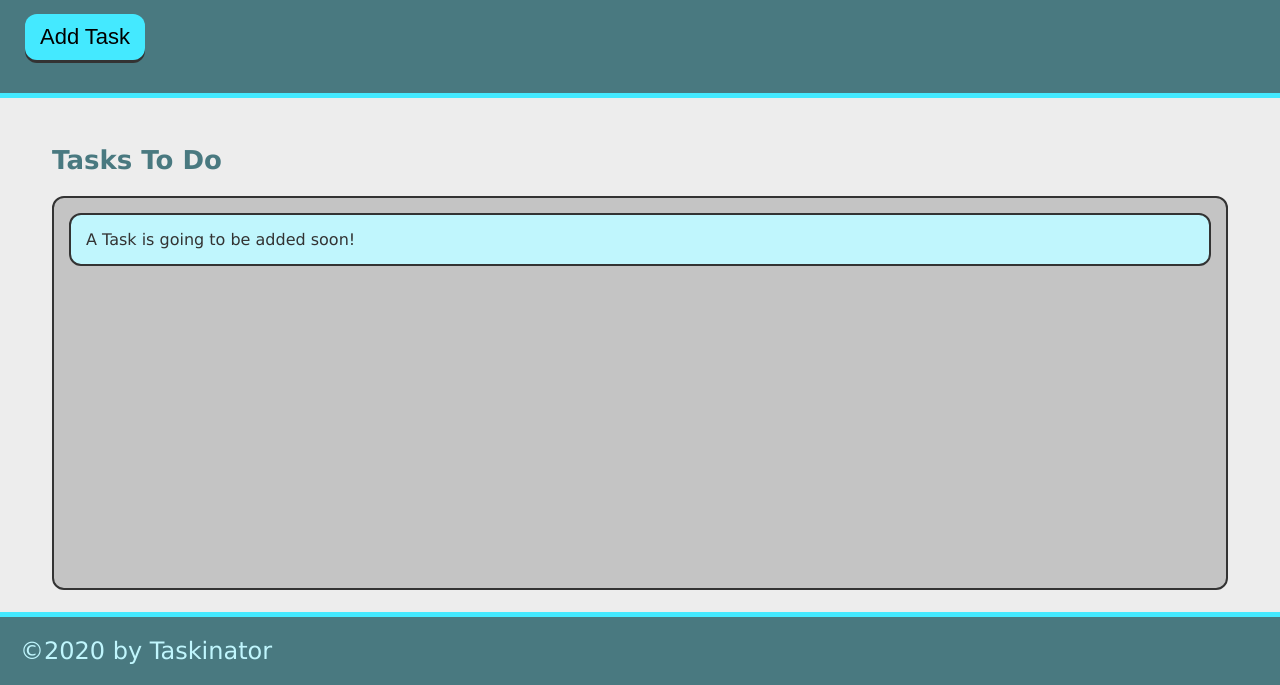
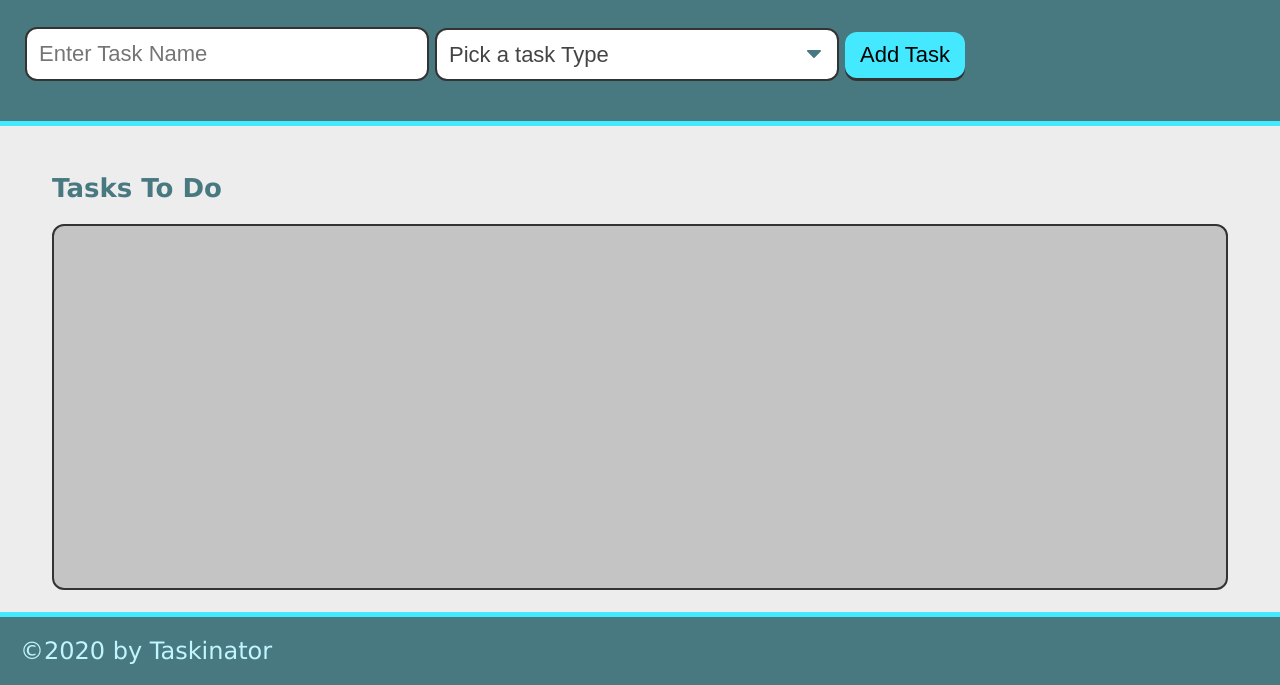
Before and after one commit to JHall-Webway/taskinator, a plain HTML site: page index.html in a window 1280 px wide. Shown: the part 115-800 px from the top of the page. Drawn offline with Linux system fonts and the light colour scheme.

Commit message:
add submit form

```diff
--- a/index.html
+++ b/index.html
@@ -13,15 +13,28 @@
         <p>
             Click the button below to start a new task!
         </p>
-        <button class="btn" id="save-task">Add Task</button>
+        <form id="task-form">
+            <div class="form-group">
+                <input type="text" name="task-name" placeholder="Enter Task Name">
+            </div>
+            <div class="form-group">
+                <select name="task-type" class="select-dropdown">
+                    <option value="" disabled selected>Pick a task Type</option>
+                    <option value="Print">Print</option>
+                    <option value="Web">Web</option>
+                    <option value="Mobile">Mobile</option>
+                </select>
+            </div>
+            <div class="form-group">
+                <button class="btn" id="save-task" type="submit">Add Task</button>
+            </div>
+        </form>
     </header>
 
     <main class="page-content">
         <section class="task-list-wrapper">
             <h2 class="list-title">Tasks To Do</h2>
-            <ul class="task-list" id="tasks-to-do">
-                <li class="task-item">A Task is going to be added soon!</li>
-            </ul>
+            <ul class="task-list" id="tasks-to-do"></ul>
         </section>
     </main>
     <footer>
```
